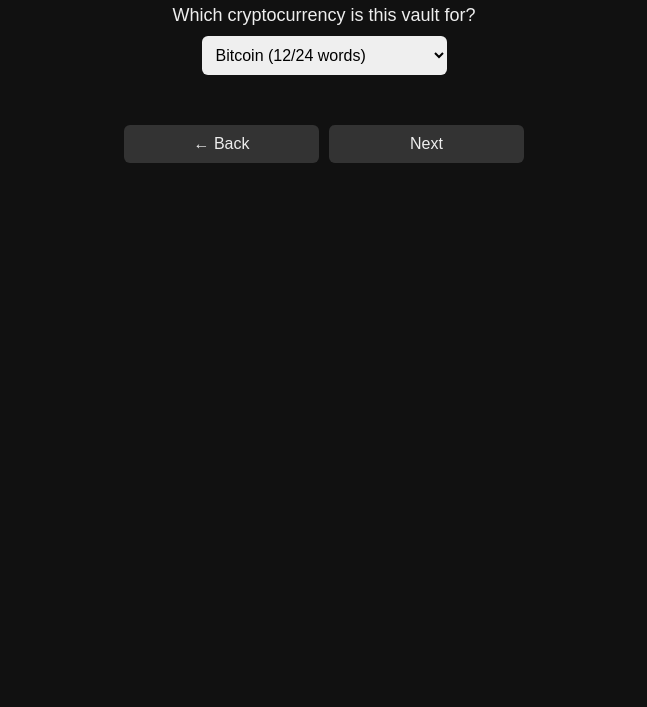
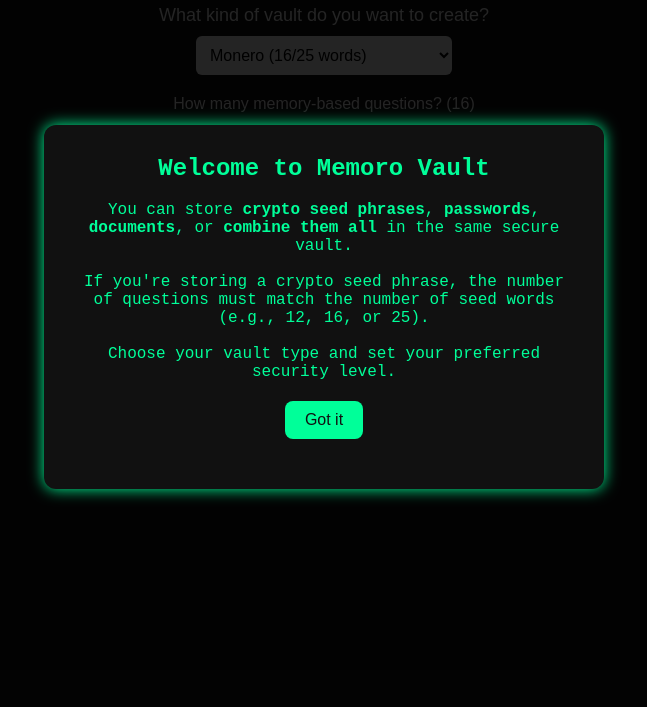
Before and after one commit to Kasmaristo-Delvakto/memoro-vault, an Electron app: page src/create-vault.html in a window 1000 px wide. Shown: the part 93-800 px from the top of the page, without its empty margins (176-823 px from the left). Drawn offline with Linux system fonts and the light colour scheme.

Commit message:
v1.0.1 – Added custom question slider, supported docs-only vaults, bugfixes for seed/answer sync

```diff
--- a/src/create-vault.html
+++ b/src/create-vault.html
@@ -22,7 +22,7 @@
       margin-bottom: 10px;
       font-size: 18px;
     }
-    select, button {
+    select, button, input[type="range"] {
       margin-bottom: 20px;
       padding: 10px;
       font-size: 16px;
@@ -44,23 +44,83 @@
       width: 100%;
       max-width: 400px;
       margin-top: 30px;
-      gap: 10px; /* This will add space between the buttons */
+      gap: 10px;
+    }
+    .custom-options {
+      display: flex;
+      flex-direction: column;
+      align-items: center;
+      width: 100%;
+      max-width: 400px;
+    }
+    .range-label {
+      font-size: 16px;
+      margin-bottom: 10px;
+    }
+    #introModal {
+      display: none;
+      position: fixed;
+      top: 0;
+      left: 0;
+      width: 100vw;
+      height: 100vh;
+      background-color: rgba(0,0,0,0.85);
+      color: #00ff99;
+      display: flex;
+      justify-content: center;
+      align-items: center;
+      z-index: 9999;
+      font-family: 'Fira Code', monospace;
+    }
+    #introModal .content {
+      background-color: #111;
+      padding: 30px;
+      border-radius: 12px;
+      box-shadow: 0 0 15px #00ff99;
+      max-width: 500px;
+      text-align: center;
+    }
+    #introModal button {
+      background-color: #00ff99;
+      color: #111;
+      border: none;
+      padding: 10px 20px;
+      font-size: 16px;
+      border-radius: 8px;
+      cursor: pointer;
     }
   </style>
 </head>
 <body>
 
+  <!-- Intro Modal -->
+  <div id="introModal">
+    <div class="content">
+      <h2 style="margin-top: 0;">Welcome to Memoro Vault</h2>
+      <p style="font-size: 16px; margin-bottom: 20px;">
+        You can store <strong>crypto seed phrases</strong>, <strong>passwords</strong>, <strong>documents</strong>, or <strong>combine them all</strong> in the same secure vault.<br><br>
+        If you're storing a crypto seed phrase, the number of questions must match the number of seed words (e.g., 12, 16, or 25).<br><br>
+        Choose your vault type and set your preferred security level.
+      </p>
+      <button onclick="closeIntroModal()">Got it</button>
+    </div>
+  </div>
+
   <h1>Create New Vault</h1>
 
-  <label for="crypto">Which cryptocurrency is this vault for?</label>
-  <select id="crypto">
+  <label for="vaultType">What kind of vault do you want to create?</label>
+  <select id="vaultType" onchange="handleVaultTypeChange()">
+    <option value="monero">Monero (16/25 words)</option>
     <option value="bitcoin">Bitcoin (12/24 words)</option>
-    <option value="ethereum">Ethereum (12/24 words)</option>
-    <option value="monero">Monero (25 words)</option>
-    <option value="monero-polyseed">Monero Polyseed (16 words)</option>
-    <option value="zano">Zano (24 words)</option>
-    <option value="other">Other (custom)</option>
+    <option value="crypto-docs">Crypto + Sensitive Documents</option>
+    <option value="crypto-only">Crypto Only</option>
+    <option value="docs-only">Sensitive Documents Only</option>
   </select>
+
+  <div class="custom-options" id="customOptions">
+    <div class="range-label">How many memory-based questions? (<span id="questionCount">12</span>)</div>
+    <input type="range" id="questionSlider" min="8" max="25" value="12" step="1" oninput="updateQuestionCount()">
+  </div>
 
   <div class="button-container">
     <button class="button" onclick="goBack()">← Back</button>
@@ -68,22 +128,79 @@
   </div>
 
   <script>
-    // Load the selected crypto if it's already saved
-    window.onload = function() {
-      const savedCrypto = localStorage.getItem('selectedCrypto');
-      if (savedCrypto) {
-        document.getElementById('crypto').value = savedCrypto;
+    window.onload = function () {
+      const savedType = localStorage.getItem('selectedVaultType');
+      const savedQuestions = localStorage.getItem('customQuestionCount');
+
+      if (savedType) {
+        document.getElementById('vaultType').value = savedType;
+      }
+
+      if (!localStorage.getItem('introShown')) {
+        document.getElementById('introModal').style.display = 'flex';
+        localStorage.setItem('introShown', 'true');
+      }
+
+      handleVaultTypeChange();
+
+      if (savedQuestions) {
+        document.getElementById('questionSlider').value = savedQuestions;
+        updateQuestionCount();
       }
     };
 
-    // Save the selected crypto and navigate to the next page
-    function startVaultSetup() {
-      const selectedCrypto = document.getElementById('crypto').value;
-      localStorage.setItem('selectedCrypto', selectedCrypto);
-      window.location.href = "setup-questions.html";
+    function closeIntroModal() {
+      document.getElementById('introModal').style.display = 'none';
     }
 
-    // Go back to the previous page
+    function handleVaultTypeChange() {
+      const vaultType = document.getElementById('vaultType').value;
+      const slider = document.getElementById('questionSlider');
+
+      if (vaultType === 'monero') {
+        slider.min = 16;
+        slider.max = 25;
+        slider.step = 9; // jump from 16 to 25
+        slider.value = 16;
+      } else if (vaultType === 'bitcoin') {
+        slider.min = 12;
+        slider.max = 24;
+        slider.step = 12; // jump from 12 to 24
+        slider.value = 12;
+      } else {
+        slider.min = 8;
+        slider.max = 25;
+        slider.step = 1;
+        slider.value = 12;
+      }
+
+      updateQuestionCount();
+      document.getElementById('customOptions').style.display = 'flex';
+    }
+
+    function updateQuestionCount() {
+      const slider = document.getElementById('questionSlider');
+      document.getElementById('questionCount').textContent = slider.value;
+    }
+
+    function startVaultSetup() {
+  let selectedType = document.getElementById('vaultType').value;
+  const questionCount = document.getElementById('questionSlider').value;
+
+  // Override for monero or bitcoin types based on slider
+  if (selectedType === 'monero') {
+    selectedType = questionCount === '25' ? 'monero' : 'monero-polyseed';
+  } else if (selectedType === 'bitcoin') {
+    selectedType = questionCount === '24' ? 'bitcoin' : 'bitcoin-legacy';
+  }
+
+  localStorage.setItem('selectedVaultType', selectedType);
+  localStorage.setItem('customQuestionCount', questionCount);
+
+  window.location.href = "setup-questions.html";
+}
+
+
     function goBack() {
       window.history.back();
     }
--- /dev/null
+++ b/src/css/theme.css
@@ -0,0 +1,113 @@
+/* Base Layout */
+html, body {
+    margin: 0;
+    padding: 0;
+    height: 100%;
+    overflow: hidden;
+    font-family: 'Fira Code', monospace;
+    background-color: black;
+    color: #00ff99;
+  }
+
+  /* Matrix Background Canvas */
+  canvas#matrix {
+    position: fixed;
+    top: 0;
+    left: 0;
+    z-index: 0;
+  }
+
+  /* Centered Content Box */
+  .content {
+    z-index: 1;
+    position: relative;
+    display: flex;
+    flex-direction: column;
+    align-items: center;
+    justify-content: center;
+    height: 100vh;
+    text-align: center;
+    background-color: rgba(0, 0, 0, 0.7);
+    padding: 30px 60px;
+    border-radius: 12px;
+    box-shadow: 0 0 10px rgba(0, 255, 153, 0.2);
+  }
+
+  /* Paragraph Text */
+  .content p,
+  .modal-content ul,
+  .modal-content p {
+    font-size: 18px;
+    color: #77ffcc;
+    margin-bottom: 30px;
+    max-width: 600px;
+    white-space: pre-line;
+    line-height: 1.6;
+  }
+
+  /* Primary Button */
+  button {
+    margin-top: 20px;
+    padding: 12px 28px;
+    font-size: 20px;
+    background-color: #00aa88;
+    color: #fff;
+    border: none;
+    border-radius: 6px;
+    cursor: pointer;
+    transition: background-color 0.3s;
+  }
+
+  button:hover {
+    background-color: #00775a;
+  }
+
+  /* Modal Styling */
+  .modal {
+    display: none;
+    position: fixed;
+    z-index: 9999;
+    left: 0;
+    top: 0;
+    width: 100%;
+    height: 100%;
+    background: rgba(0,0,0,0.85);
+    align-items: center;
+    justify-content: center;
+  }
+
+  .modal-content {
+    background: #111;
+    padding: 40px;
+    border-radius: 12px;
+    text-align: center;
+    width: 90%;
+    max-width: 450px;
+    box-shadow: 0 4px 12px rgba(0,255,100,0.4);
+  }
+
+  .modal-content h2 {
+    font-size: 28px;
+    margin-bottom: 20px;
+    color: #00ff99;
+  }
+
+  .modal-content ul {
+    text-align: left;
+    padding-left: 20px;
+  }
+
+  .modal-buttons button {
+    background-color: #00cc88;
+    color: #fff;
+    padding: 12px 24px;
+    font-size: 18px;
+    border: none;
+    border-radius: 8px;
+    cursor: pointer;
+    transition: background-color 0.3s;
+  }
+
+  .modal-buttons button:hover {
+    background-color: #00996a;
+  }
```
Also changed, not shown: src/answer-questions.html (+15 -5 lines), src/build-vault.html (+7 -2 lines), src/js/matrix-backround.js (added, +38 -0 lines), src/recover.html (+8 -3 lines), src/setup-questions.html (+16 -34 lines).
